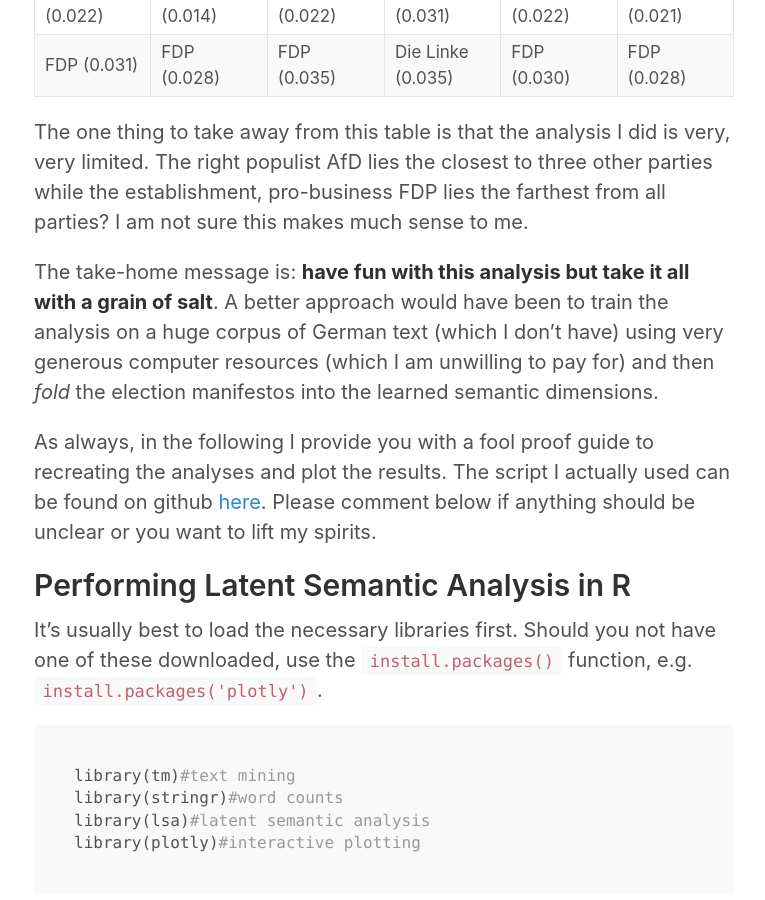
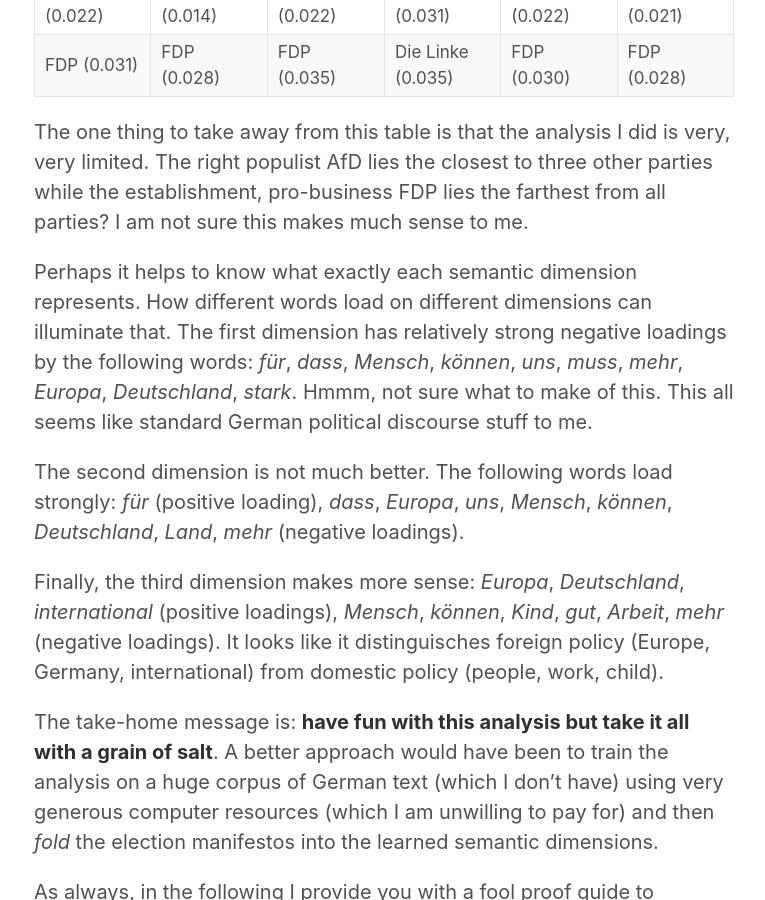
Before and after one commit to rikunert/rikunert.github.io, a Jekyll site: the page built from _posts/2017-09-13-election-LSA.md, in a window 1280 px wide and 900 px high, scrolled down 2977 px. Shown: the whole window, without its empty margins (256-1021 px from the left). Built offline with Jekyll 4.4.1, drawn with Linux system fonts in a browser that asks for light colours; comment, search, counter and statistics services are not loaded; some of the changed text lies outside the part shown.

Commit message:
added word loading paragraph to BTW2017 LSA blog post

````diff
--- a/_posts/2017-09-13-election-LSA.md
+++ b/_posts/2017-09-13-election-LSA.md
@@ -63,6 +63,19 @@
 The one thing to take away from this table is that the analysis I did is very, very limited.
 The right populist AfD lies the closest to three other parties while the establishment, pro-business FDP lies the farthest from all parties?
 I am not sure this makes much sense to me.
+
+Perhaps it helps to know what exactly each semantic dimension represents.
+How different words load on different dimensions can illuminate that.
+The first dimension has relatively strong negative loadings by the following words:
+*für*, *dass*, *Mensch*, *können*, *uns*, *muss*, *mehr*, *Europa*, *Deutschland*, *stark*.
+Hmmm, not sure what to make of this. This all seems like standard German political discourse stuff to me.
+
+ The second dimension is not much better.
+ The following words load strongly: *für* (positive loading), *dass*, *Europa*, *uns*, *Mensch*, *können*, *Deutschland*, *Land*, *mehr* (negative loadings).
+
+  Finally, the third dimension makes more sense: *Europa*, *Deutschland*, *international* (positive loadings),
+   *Mensch*, *können*, *Kind*, *gut*, *Arbeit*, *mehr* (negative loadings).
+   It looks like it distinguisches foreign policy (Europe, Germany, international) from domestic policy (people, work, child).
 
 The take-home message is: **have fun with this analysis but take it all with a grain of salt**.
 A better approach would have been to train the analysis on a huge corpus of German text (which I don't have)
@@ -155,6 +168,9 @@
 td.mat.lsa <- lw_bintf(td.mat) * gw_gfidf(td.mat)  # weighting: global frequency * inverse document frequency
 lsaSpace <- lsa(td.mat.lsa, dims = 10)  # create LSA space
 ```
+The matrix `lsaSpace$tk` holds the word loadings for each dimension.
+The matrix `lsaSpace$dk` does the same for paragraphs.
+
 ## Interactive 3D Scatter Plot in R using plotly
 
 And so we are ready for some 3D scatter plot action.
````
